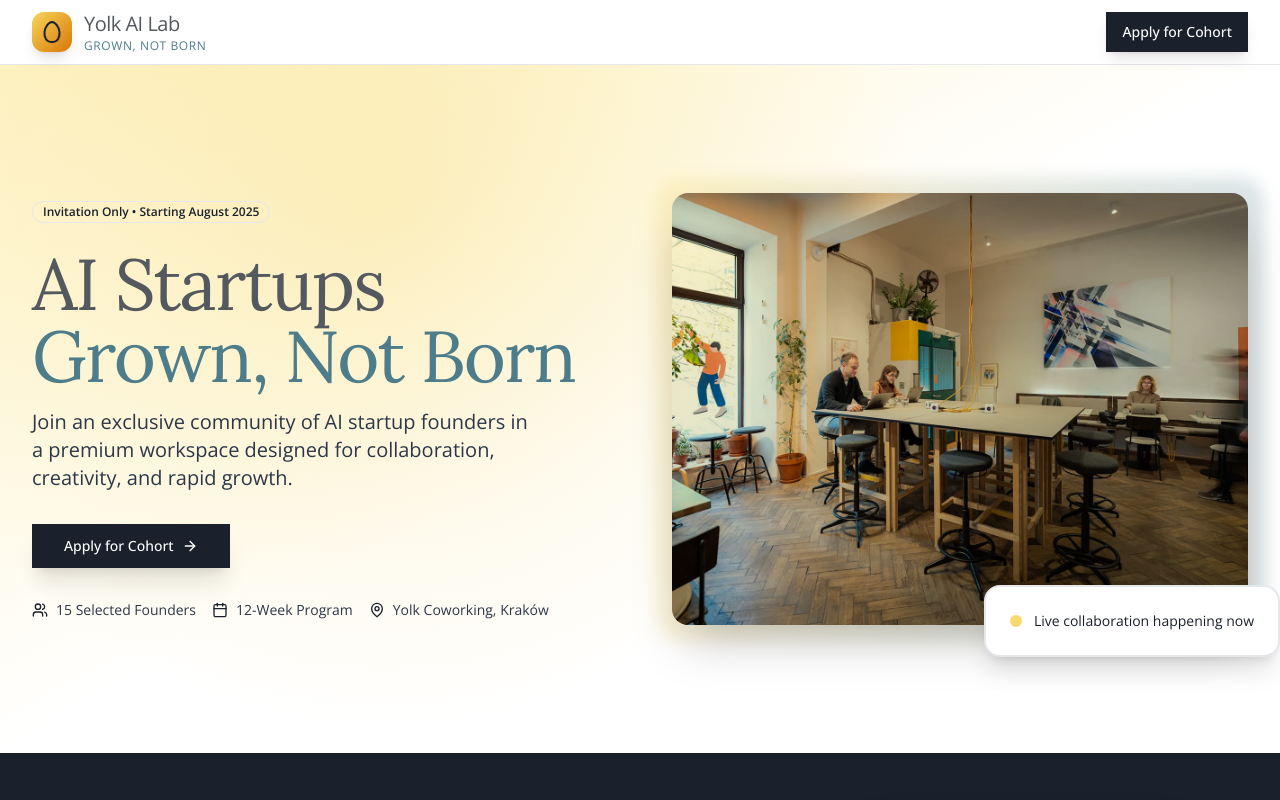
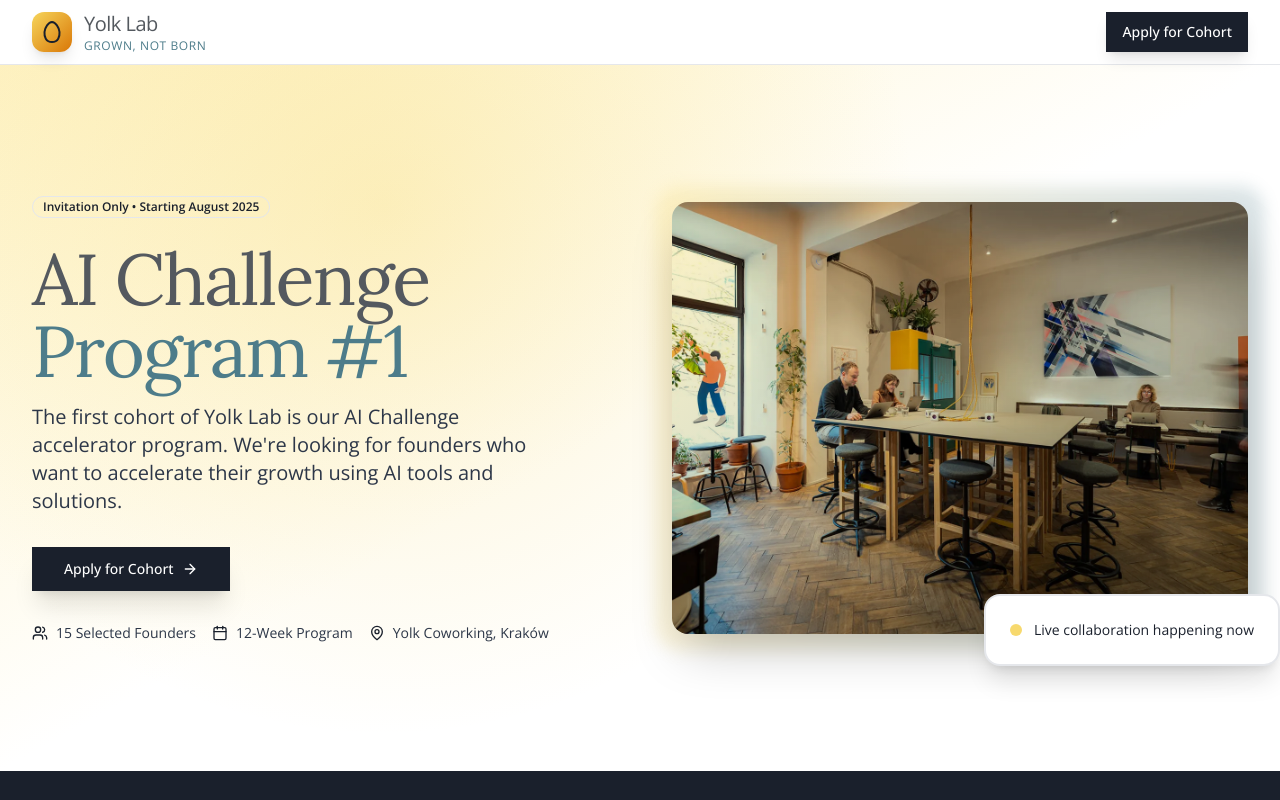
Before and after one commit to Yolk-Lab/yolk-lab.github.io, a React (Vite) app: page / in a window 1280 px wide. Shown: the top 800 px of the page. Built offline with nearby package versions, Linux system fonts and the light colour scheme.

Commit message:
just use Yolk Lab name

```diff
--- a/index.html
+++ b/index.html
@@ -4,7 +4,7 @@
     <meta charset="UTF-8" />
     <link rel="icon" type="image/svg+xml" href="/favicon.svg" />
     <meta name="viewport" content="width=device-width, initial-scale=1.0" />
-    <title>Yolk AI Lab - AI Startups Grown, Not Born</title>
+    <title>Yolk Lab - AI Startups Grown, Not Born</title>
     <meta name="description" content="Join an exclusive community of AI startup founders in a premium workspace designed for collaboration, creativity, and rapid growth." />
     <link rel="preconnect" href="npchttps://fonts.googleapis.com">
     <link rel="preconnect" href="https://fonts.gstatic.com" crossorigin>
--- a/package.json
+++ b/package.json
@@ -1,5 +1,5 @@
 {
-  "name": "yolk-ai-lab",
+  "name": "yolk-lab",
   "private": true,
   "version": "0.0.0",
   "type": "module",
--- a/src/App.tsx
+++ b/src/App.tsx
@@ -139,7 +139,7 @@ export default function App() {
                 <Egg className="h-6 w-6 text-yolk-darker" />
               </div>
               <div className="flex flex-col">
-                <span className="text-xl tracking-tight">Yolk AI Lab</span>
+                <span className="text-xl tracking-tight">Yolk Lab</span>
                 <span className="text-xs text-yolk-teal uppercase tracking-wider">Grown, Not Born</span>
               </div>
             </div>
@@ -165,11 +165,11 @@ export default function App() {
                 </Badge>
                 <div className="space-y-4">
                   <h1 className="text-2xl sm:text-3xl md:text-5xl lg:text-6xl xl:text-7xl tracking-tight leading-tight">
-                    AI Startups
-                    <span className="text-yolk-teal block">Grown, Not Born</span>
+                    AI Challenge
+                    <span className="text-yolk-teal block">Program #1</span>
                   </h1>
                   <p className="text-base sm:text-lg md:text-xl text-yolk-dark max-w-lg leading-relaxed">
-                    Join an exclusive community of AI startup founders in a premium workspace designed for collaboration, creativity, and rapid growth.
+                    The first cohort of Yolk Lab is our AI Challenge accelerator program. We're looking for founders who want to accelerate their growth using AI tools and solutions.
                   </p>
                 </div>
               </div>
@@ -229,7 +229,7 @@ export default function App() {
                 Grown, Not Born
               </h2>
               <p className="text-base sm:text-lg md:text-xl text-gray-300 leading-relaxed">
-                We believe great entrepreneurs aren't just born with it—they're cultivated through the right environment, community, and relentless growth. At Yolk AI Lab, we provide the incubator for your startup dreams.
+                We believe great entrepreneurs aren't just born with it—they're cultivated through the right environment, community, and relentless growth. At Yolk Lab, we provide the incubator for your startup dreams.
               </p>
               <div className="pt-4">
                 <a
@@ -481,12 +481,12 @@ export default function App() {
                 <Egg className="h-6 w-6 text-yolk-darker" />
               </div>
               <div className="flex flex-col">
-                <span className="text-xl tracking-tight">Yolk AI Lab</span>
+                <span className="text-xl tracking-tight">Yolk Lab</span>
                 <span className="text-xs text-yolk-yellow uppercase tracking-wider">Grown, Not Born</span>
               </div>
             </div>
             <div className="text-gray-400 text-center md:text-right">
-              <div>© 2025 Yolk AI Lab. All rights reserved.</div>
+              <div>© 2025 Yolk Lab. All rights reserved.</div>
               <div className="mt-1">
                 <a
                   href="https://yolkfolk.pl"
```
Also changed, not shown: 1 other file (tests, documents, lock files or other folders).
